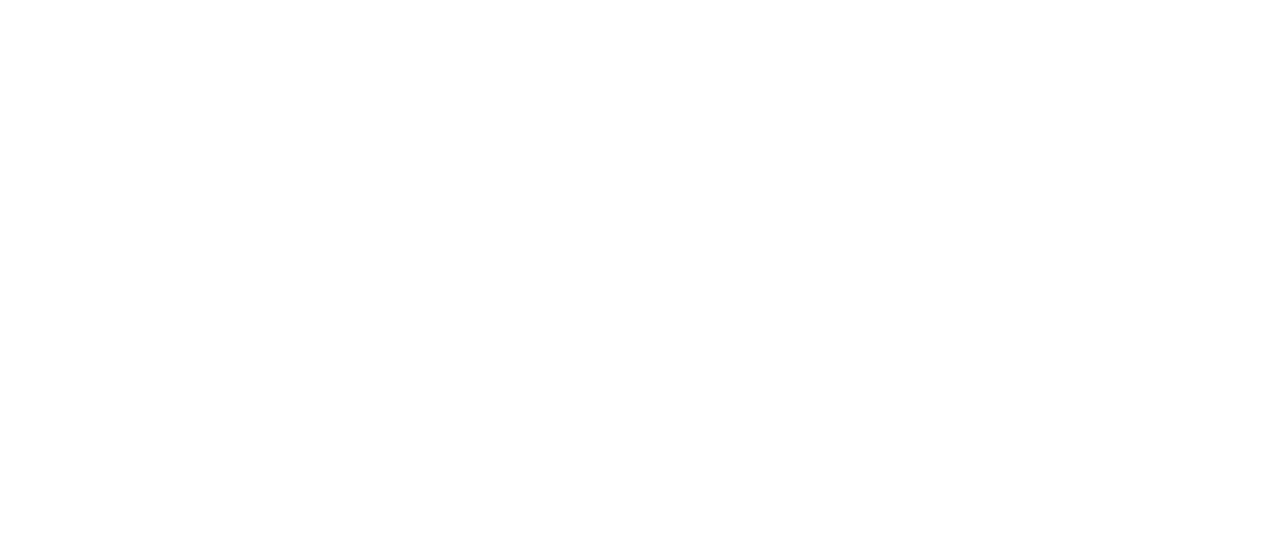
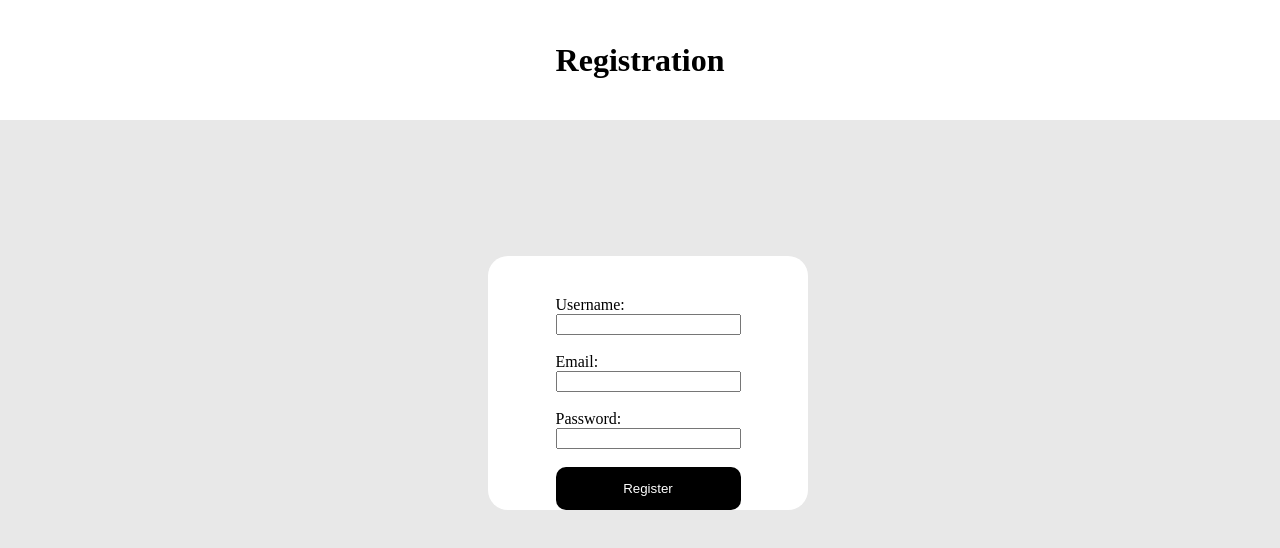
Before and after one commit to theo-stoffelbach/ProjectSQL, a plain HTML site: page Front/Html/Register.html in a window 1280 px wide. Drawn offline with Linux system fonts and the light colour scheme.

Commit message:
register added

```diff
--- a/Front/Css/login.css
+++ b/Front/Css/login.css
@@ -50,5 +50,9 @@ body {
 }
 
 .LoginButton:active {
-    background-color: #6a6a6a;
+    background-color: #383838;
 }
+
+.LoginForm>* {
+    margin-bottom: 10px;
+}
--- a/Front/Css/register.css
+++ b/Front/Css/register.css
@@ -0,0 +1,54 @@
+.RegForm {
+    display: flex;
+    flex-direction: column;
+    border-radius: 20px;
+    width: 25%;
+    padding-top: 5vh;
+    height: auto;
+    flex-wrap: wrap;
+    justify-content: center;
+    align-items: center;
+    margin: auto;
+    margin-top: 10%;
+    background-color: #ffffff;
+}
+
+header {
+    height: 15vh;
+    display: flex;
+    justify-content: center;
+    align-items: center;
+    background-color: #ffffff;
+    position: fixed;
+    top: 0;
+    left: 0;
+    width: 100%;
+}
+
+body {
+    background-color: #e8e8e8;
+    height: 100%;
+    width: 100%;
+    position: fixed;
+    top: 15vh;
+    left: 0;
+    z-index: -1;
+}
+
+.RegButton {
+    background-color: #000000;
+    color: white;
+    padding: 14px 20px;
+    border: none;
+    cursor: pointer;
+    width: 100%;
+    border-radius: 10px;
+}
+
+.RegButton:hover {
+    background-color: #383838;
+}
+
+.RegButton:active {
+    background-color: #6a6a6a;
+}
--- a/Front/Html/Register.html
+++ b/Front/Html/Register.html
@@ -0,0 +1,29 @@
+<!DOCTYPE html>
+<html>
+
+<head>
+    <title>Registration Page</title>
+    <link rel="stylesheet" type="text/css" href="../Css/register.css">
+</head>
+
+<body>
+    <header>
+        <h1>Registration</h1>
+    </header>
+    <div class="RegForm">
+        <form>
+            <label for="username">Username:</label><br>
+            <input type="text" id="username" name="username" autocomplete="off" required><br><br>
+
+            <label for="email">Email:</label><br>
+            <input type="email" id="email" name="email" autocomplete="off" required><br><br>
+
+            <label for="password">Password:</label><br>
+            <input type="password" id="password" name="password" autocomplete="off"><br><br>
+
+            <input class="RegButton" type="submit" value="Register">
+        </form>
+    </div>
+</body>
+
+</html>
```
Also changed, not shown: Front/Html/Login.html (+7 -7 lines).
